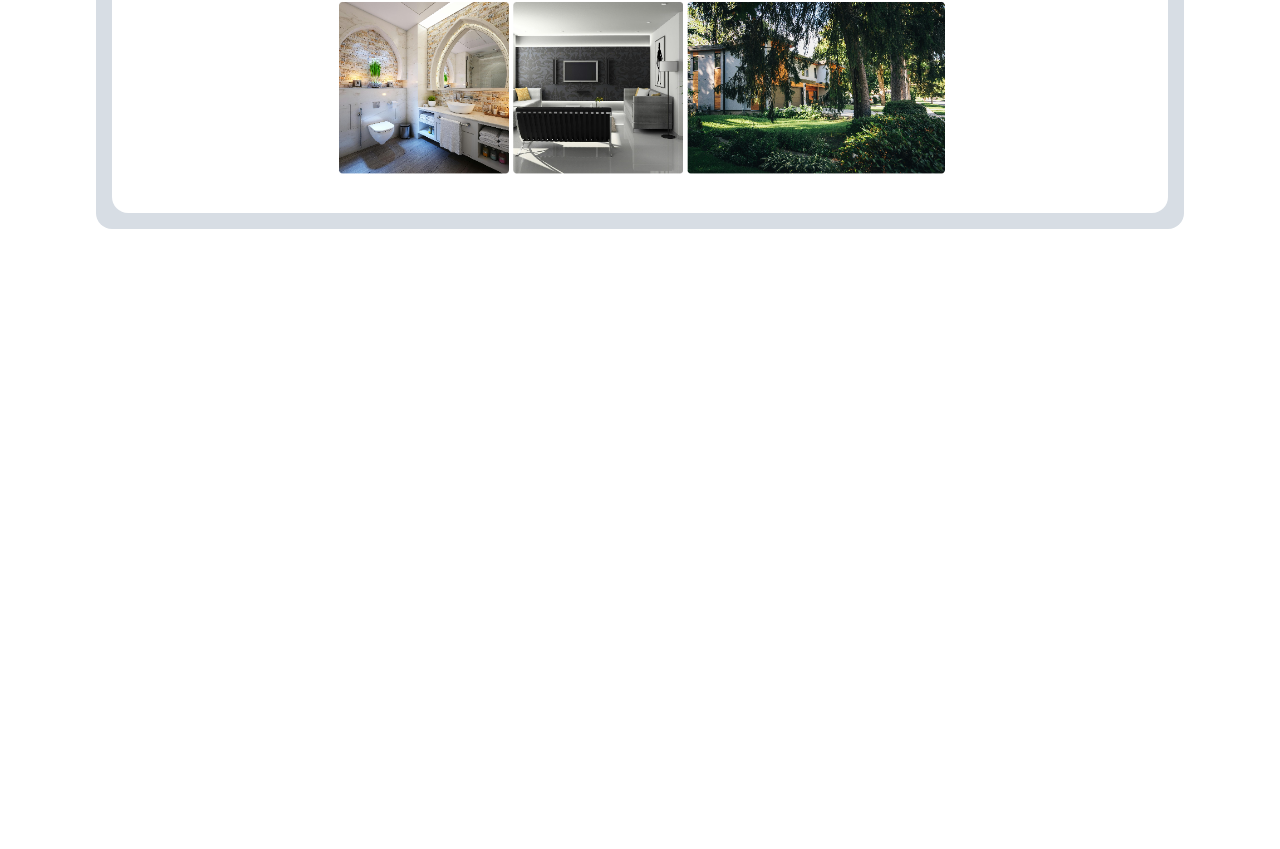
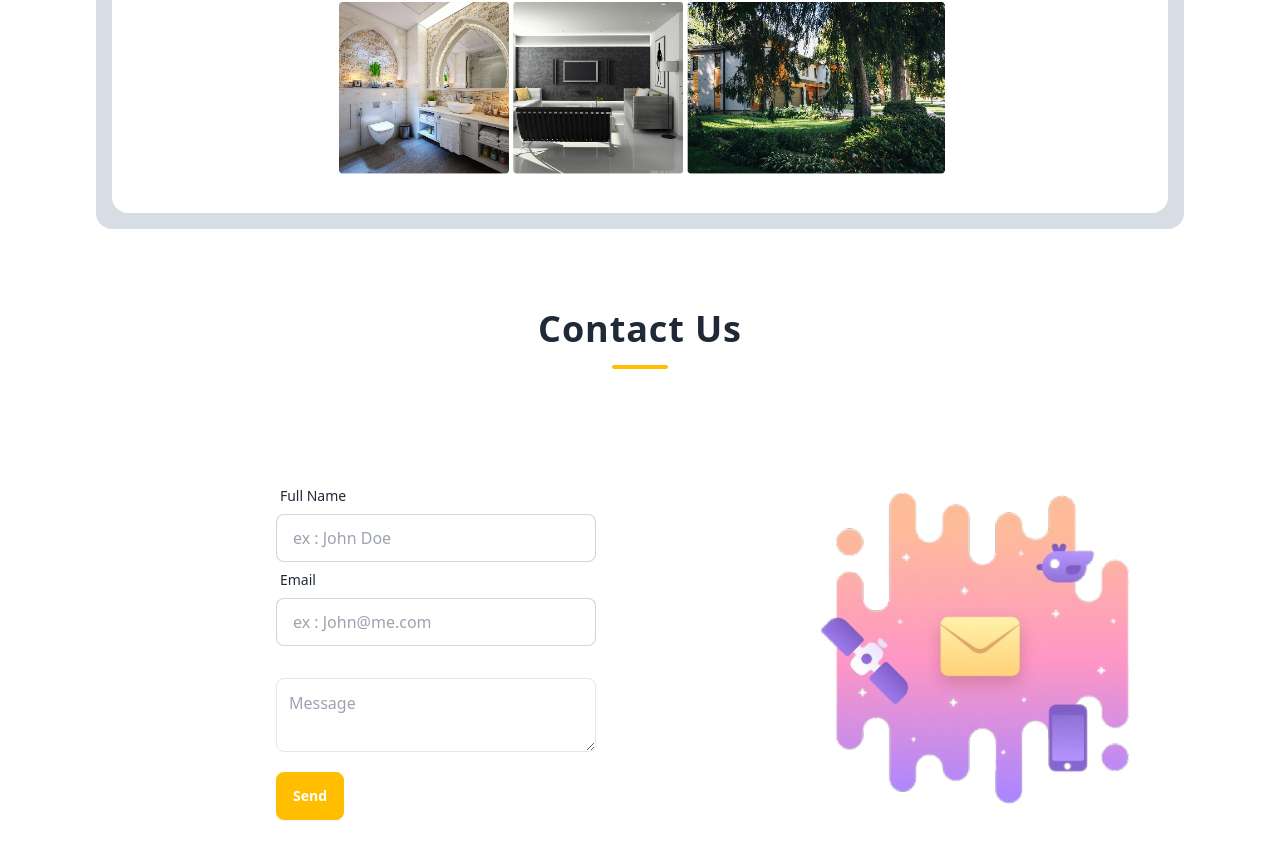
Before and after one commit to faroukq1/personal-portfolio, a React (Vite) app: page / in a window 1280 px wide. Shown: the part 1825-2674 px from the top of the page. Before the commit the page ends 2054 px from the top, so only its background shows below. Built offline with nearby package versions, Linux system fonts and the light colour scheme.

Commit message:
contact page

```diff
--- a/src/App.tsx
+++ b/src/App.tsx
@@ -1,10 +1,11 @@
-import { Hero, Navbar, Projets } from "./component";
+import { Contact, Hero, Navbar, Projets } from "./component";
 const App = () => {
   return (
     <>
       <Navbar />
       <Hero />
       <Projets />
+      <Contact />
     </>
   );
 };
--- /dev/null
+++ b/src/component/Contact.tsx
@@ -0,0 +1,28 @@
+import email from "../assets/email.png";
+import CustomInput from "./CustomInput";
+const Contact = () => {
+  return (
+    <>
+      <div className="mt-20 flex flex-col justify-center items-center">
+        <h3 className="text-4xl font-semibold tracking-wide">Contact Us</h3>
+        <div className="h-1 w-14 mt-4 bg-warning rounded-full"></div>
+      </div>
+      <section className="h-[50vh] container mt-20 flex">
+        <div className="flex-1 flex flex-col justify-center items-center">
+          <CustomInput title="Full Name" placeholder="ex : John Doe" />
+          <CustomInput title="Email" placeholder="ex : John@me.com" />
+          <textarea
+            placeholder="Message"
+            className="w-full max-w-xs outline-none border p-3 rounded-lg mt-8"
+          />
+          <div className="w-full max-w-xs">
+            <button className="btn btn-warning text-white mt-5">Send</button>
+          </div>
+        </div>
+        <img src={email} alt="contact picture" className="object-cover" />
+      </section>
+    </>
+  );
+};
+
+export default Contact;
--- /dev/null
+++ b/src/component/CustomInput.tsx
@@ -0,0 +1,20 @@
+type customInputType = {
+  title: string;
+  placeholder: string;
+};
+const CustomInput = ({ title, placeholder }: customInputType) => {
+  return (
+    <label className="form-control w-full max-w-xs">
+      <div className="label">
+        <span className="label-text">{title}</span>
+      </div>
+      <input
+        type="text"
+        placeholder={placeholder}
+        className="input input-bordered w-full max-w-xs"
+      />
+    </label>
+  );
+};
+
+export default CustomInput;
--- a/src/component/Projets.tsx
+++ b/src/component/Projets.tsx
@@ -2,7 +2,7 @@ import ProjectCard from "./ProjectCard";
 import { projectData } from "../DATA";
 const Projets = () => {
   return (
-    <section className="container h-screen">
+    <section className="container min-h-screen">
       <div className="flex flex-col justify-center items-center">
         <h3 className="text-4xl font-semibold tracking-wide">Projets</h3>
         <div className="h-1 w-14 mt-4 bg-warning rounded-full"></div>
--- a/src/component/index.tsx
+++ b/src/component/index.tsx
@@ -1,3 +1,5 @@
 export { default as Navbar } from "./Navbar";
 export { default as Hero } from "./Hero";
 export { default as Projets } from "./Projets";
+export { default as Contact } from "./Contact";
+export { default as CustomInput } from "./CustomInput";
```
Also changed, not shown: src/assets/email.png (added).
